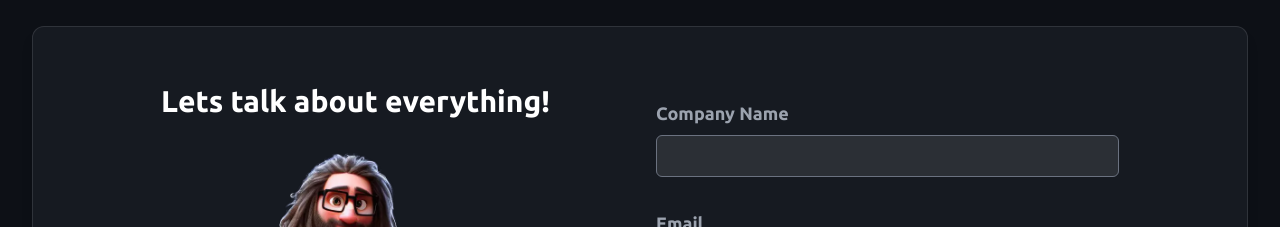
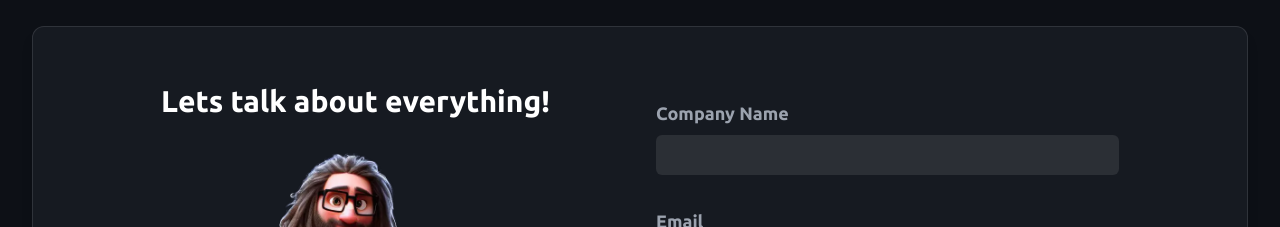
Before and after one commit to jonesrasta/portifolio_dev_ux, a Vue app: page / in a window 1280 px wide. Shown: the part 3520-3747 px from the top of the page. Built offline with nearby package versions, Linux system fonts and the light colour scheme.

Commit message:
feat: ajuste placeholder

```diff
--- a/src/components/Home/Contact/Contact.vue
+++ b/src/components/Home/Contact/Contact.vue
@@ -20,7 +20,7 @@
                 <div>
                     <span class="text-lg text-gray-400 font-bold">Company Name</span>
                     <input
-                        class="w-full bg-[#ffffff17] text-white mt-2 p-2 rounded-md focus:outline-none focus:shadow-outline focus:ring-[#6cd698]"
+                        class="w-full bg-[#ffffff17] text-white mt-2 p-2 rounded-md border-0 focus:outline-none focus:shadow-outline focus:ring-[#6cd698]"
                         type="text" placeholder="">
                 </div>
                 <div class="mt-8">
```
